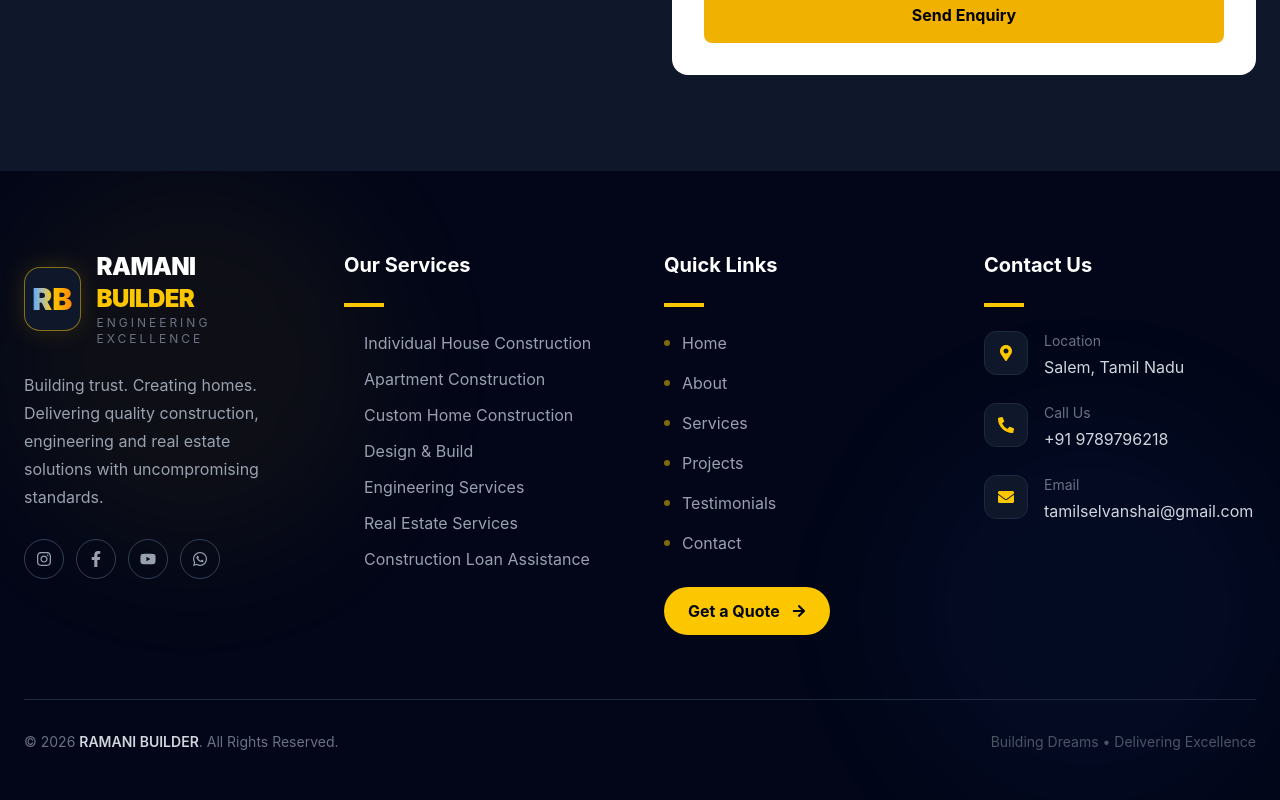
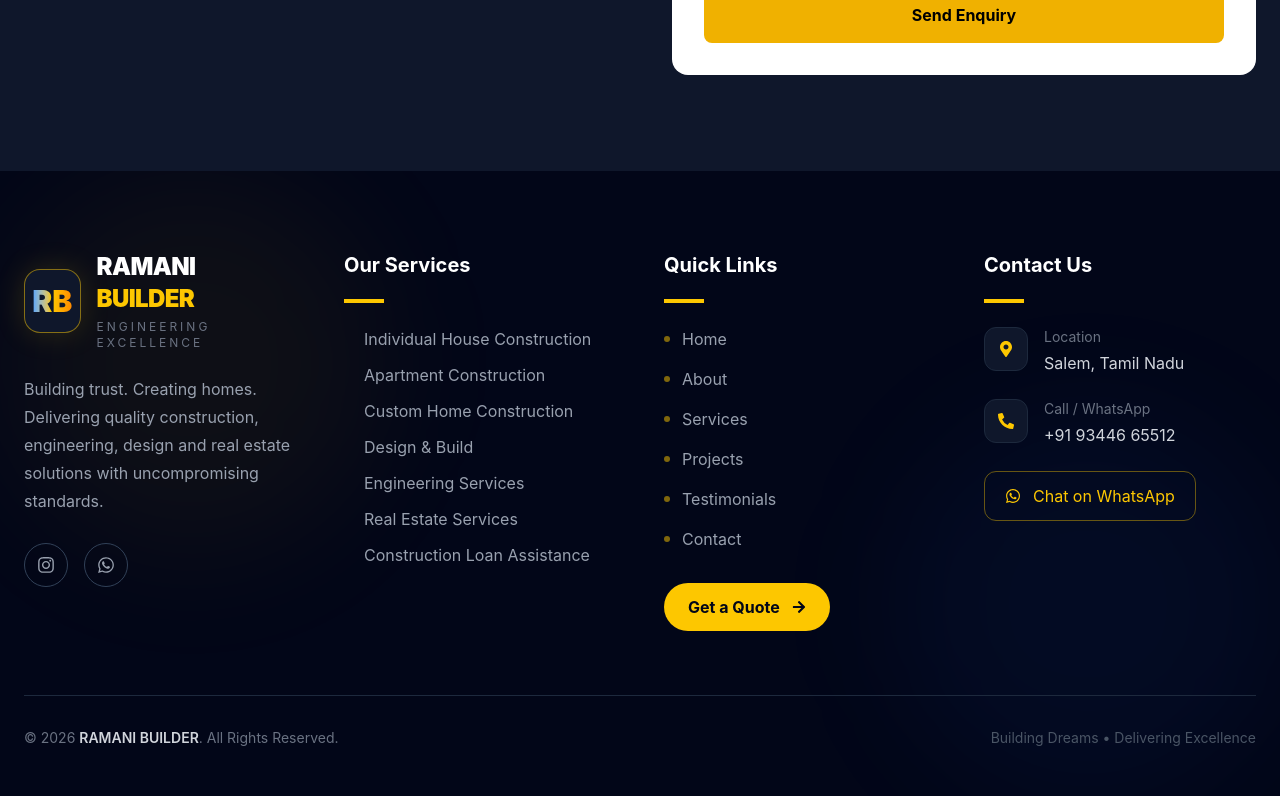
Before and after one commit to tamilselvanshai/ramani-builder, a React (Vite) app: page / in a window 1280 px wide. Shown: the part 7933-8733 px from the top of the page. Built offline with nearby package versions, Linux system fonts and the light colour scheme.

Commit message:
Update footer contact and social links

```diff
--- a/src/components/Footer.jsx
+++ b/src/components/Footer.jsx
@@ -1,10 +1,7 @@
 import {
   FaInstagram,
-  FaFacebookF,
-  FaYoutube,
   FaWhatsapp,
   FaPhoneAlt,
-  FaEnvelope,
   FaMapMarkerAlt,
   FaArrowRight,
 } from "react-icons/fa";
@@ -37,75 +34,134 @@ export default function Footer() {
 
       <div className="absolute bottom-0 right-0 w-96 h-96 bg-blue-500/5 rounded-full blur-3xl pointer-events-none"></div>
 
-      {/* Main Footer */}
+      {/* MAIN FOOTER */}
       <div className="relative max-w-7xl mx-auto px-6 pt-20 pb-12">
 
         <div className="grid grid-cols-1 md:grid-cols-2 lg:grid-cols-4 gap-12">
 
-          {/* BRAND */}
+
+          {/* ================================================= */}
+          {/* BRAND SECTION */}
+          {/* ================================================= */}
+
           <div>
 
-            {/* RB LOGO */}
+            {/* RB LOGO + BRAND */}
             <div className="flex items-center gap-4 mb-6">
 
-              <div className="relative w-16 h-16 rounded-2xl border border-yellow-400/50 bg-slate-900 flex items-center justify-center shadow-[0_0_25px_rgba(250,204,21,0.15)]">
+              <div
+                className="
+                  relative
+                  w-16
+                  h-16
+                  rounded-2xl
+                  border
+                  border-yellow-400/50
+                  bg-slate-900
+                  flex
+                  items-center
+                  justify-center
+                  shadow-[0_0_30px_rgba(250,204,21,0.15)]
+                "
+              >
 
-                <span className="text-3xl font-black bg-gradient-to-r from-blue-400 via-yellow-400 to-orange-400 bg-clip-text text-transparent">
+                <span
+                  className="
+                    text-3xl
+                    font-black
+                    bg-gradient-to-r
+                    from-blue-400
+                    via-yellow-400
+                    to-orange-400
+                    bg-clip-text
+                    text-transparent
+                  "
+                >
                   RB
                 </span>
 
               </div>
 
               <div>
+
                 <h2 className="text-2xl font-black tracking-tight">
                   RAMANI
-                  <span className="text-yellow-400"> BUILDER</span>
+                  <span className="text-yellow-400">
+                    {" "}BUILDER
+                  </span>
                 </h2>
 
-                <p className="text-xs text-gray-500 tracking-[3px] uppercase">
+                <p className="text-xs text-gray-500 tracking-[3px] uppercase mt-1">
                   Engineering Excellence
                 </p>
+
               </div>
 
             </div>
 
+
+            {/* DESCRIPTION */}
             <p className="text-gray-400 leading-7 max-w-sm">
               Building trust. Creating homes. Delivering quality
-              construction, engineering and real estate solutions
-              with uncompromising standards.
+              construction, engineering, design and real estate
+              solutions with uncompromising standards.
             </p>
 
+
             {/* SOCIAL ICONS */}
-            <div className="flex gap-3 mt-7">
+            <div className="flex gap-4 mt-7">
 
+              {/* INSTAGRAM */}
               <a
-                href="https://instagram.com/"
+                href="https://www.instagram.com/sri_ramanibuilder/"
                 target="_blank"
                 rel="noopener noreferrer"
-                className="w-10 h-10 rounded-full border border-slate-700 flex items-center justify-center text-gray-400 hover:text-yellow-400 hover:border-yellow-400 transition"
+                aria-label="Instagram"
+                className="
+                  w-11
+                  h-11
+                  rounded-full
+                  border
+                  border-slate-700
+                  flex
+                  items-center
+                  justify-center
+                  text-gray-400
+                  hover:text-yellow-400
+                  hover:border-yellow-400
+                  hover:-translate-y-1
+                  transition-all
+                  duration-300
+                "
               >
-                <FaInstagram />
+                <FaInstagram className="text-lg" />
               </a>
 
+
+              {/* WHATSAPP */}
               <a
-                href="#"
-                className="w-10 h-10 rounded-full border border-slate-700 flex items-center justify-center text-gray-400 hover:text-yellow-400 hover:border-yellow-400 transition"
+                href="https://wa.me/919344665512"
+                target="_blank"
+                rel="noopener noreferrer"
+                aria-label="WhatsApp"
+                className="
+                  w-11
+                  h-11
+                  rounded-full
+                  border
+                  border-slate-700
+                  flex
+                  items-center
+                  justify-center
+                  text-gray-400
+                  hover:text-yellow-400
+                  hover:border-yellow-400
+                  hover:-translate-y-1
+                  transition-all
+                  duration-300
+                "
               >
-                <FaFacebookF />
-              </a>
-
-              <a
-                href="#"
-                className="w-10 h-10 rounded-full border border-slate-700 flex items-center justify-center text-gray-400 hover:text-yellow-400 hover:border-yellow-400 transition"
-              >
-                <FaYoutube />
-              </a>
-
-              <a
-                href="#"
-                className="w-10 h-10 rounded-full border border-slate-700 flex items-center justify-center text-gray-400 hover:text-yellow-400 hover:border-yellow-400 transition"
-              >
-                <FaWhatsapp />
+                <FaWhatsapp className="text-lg" />
               </a>
 
             </div>
@@ -113,10 +169,13 @@ export default function Footer() {
           </div>
 
 
+          {/* ================================================= */}
           {/* SERVICES */}
+          {/* ================================================= */}
+
           <div>
 
-            <h3 className="text-xl font-bold mb-6">
+            <h3 className="text-xl font-bold mb-5">
               Our Services
             </h3>
 
@@ -125,14 +184,32 @@ export default function Footer() {
             <ul className="space-y-3">
 
               {services.map((service, index) => (
+
                 <li key={index}>
 
                   <a
                     href="#services"
-                    className="group flex items-start gap-2 text-gray-400 hover:text-yellow-400 transition"
+                    className="
+                      group
+                      flex
+                      items-start
+                      gap-2
+                      text-gray-400
+                      hover:text-yellow-400
+                      transition
+                    "
                   >
 
-                    <FaArrowRight className="text-yellow-400 text-xs mt-1.5 opacity-0 group-hover:opacity-100 transition" />
+                    <FaArrowRight
+                      className="
+                        text-yellow-400
+                        text-xs
+                        mt-1.5
+                        opacity-0
+                        group-hover:opacity-100
+                        transition
+                      "
+                    />
 
                     <span>
                       {service}
@@ -141,6 +218,7 @@ export default function Footer() {
                   </a>
 
                 </li>
+
               ))}
 
             </ul>
@@ -148,10 +226,13 @@ export default function Footer() {
           </div>
 
 
+          {/* ================================================= */}
           {/* QUICK LINKS */}
+          {/* ================================================= */}
+
           <div>
 
-            <h3 className="text-xl font-bold mb-6">
+            <h3 className="text-xl font-bold mb-5">
               Quick Links
             </h3>
 
@@ -160,41 +241,81 @@ export default function Footer() {
             <ul className="space-y-4">
 
               {quickLinks.map((item, index) => (
+
                 <li key={index}>
 
                   <a
                     href={item.link}
-                    className="group flex items-center gap-3 text-gray-400 hover:text-yellow-400 transition"
+                    className="
+                      group
+                      flex
+                      items-center
+                      gap-3
+                      text-gray-400
+                      hover:text-yellow-400
+                      transition
+                    "
                   >
 
-                    <span className="w-1.5 h-1.5 rounded-full bg-yellow-400 opacity-50 group-hover:opacity-100"></span>
+                    <span
+                      className="
+                        w-1.5
+                        h-1.5
+                        rounded-full
+                        bg-yellow-400
+                        opacity-50
+                        group-hover:opacity-100
+                        transition
+                      "
+                    ></span>
 
                     {item.name}
 
                   </a>
 
                 </li>
+
               ))}
 
             </ul>
 
 
-            {/* CTA */}
+            {/* QUOTE BUTTON */}
             <a
               href="#contact"
-              className="inline-flex items-center gap-3 mt-8 px-6 py-3 rounded-full bg-yellow-400 text-slate-950 font-bold hover:bg-yellow-300 transition"
+              className="
+                inline-flex
+                items-center
+                gap-3
+                mt-8
+                px-6
+                py-3
+                rounded-full
+                bg-yellow-400
+                text-slate-950
+                font-bold
+                hover:bg-yellow-300
+                hover:-translate-y-1
+                transition-all
+                duration-300
+              "
             >
               Get a Quote
+
               <FaArrowRight className="text-sm" />
+
             </a>
 
           </div>
 
 
+          {/* ================================================= */}
           {/* CONTACT */}
+          {/* ================================================= */}
+
           <div>
 
-            <h3 className="text-xl font-bold mb-6">
+            <h3 className="text-xl font-bold mb-5">
               Contact Us
             </h3>
 
@@ -204,11 +325,26 @@ export default function Footer() {
             {/* LOCATION */}
             <div className="flex gap-4 mb-6">
 
-              <div className="w-11 h-11 flex-shrink-0 rounded-xl bg-slate-900 border border-slate-800 flex items-center justify-center text-yellow-400">
+              <div
+                className="
+                  w-11
+                  h-11
+                  flex-shrink-0
+                  rounded-xl
+                  bg-slate-900
+                  border
+                  border-slate-800
+                  flex
+                  items-center
+                  justify-center
+                  text-yellow-400
+                "
+              >
                 <FaMapMarkerAlt />
               </div>
 
               <div>
+
                 <p className="text-sm text-gray-500 mb-1">
                   Location
                 </p>
@@ -216,70 +352,118 @@ export default function Footer() {
                 <p className="text-gray-300">
                   Salem, Tamil Nadu
                 </p>
+
               </div>
 
             </div>
 
 
-            {/* PHONE */}
+            {/* WHATSAPP / PHONE */}
             <div className="flex gap-4 mb-6">
 
-              <div className="w-11 h-11 flex-shrink-0 rounded-xl bg-slate-900 border border-slate-800 flex items-center justify-center text-yellow-400">
+              <div
+                className="
+                  w-11
+                  h-11
+                  flex-shrink-0
+                  rounded-xl
+                  bg-slate-900
+                  border
+                  border-slate-800
+                  flex
+                  items-center
+                  justify-center
+                  text-yellow-400
+                "
+              >
                 <FaPhoneAlt />
               </div>
 
               <div>
+
                 <p className="text-sm text-gray-500 mb-1">
-                  Call Us
+                  Call / WhatsApp
                 </p>
 
-                <p className="text-gray-300">
-                  +91 9789796218
-                </p>
+                <a
+                  href="tel:+919344665512"
+                  className="text-gray-300 hover:text-yellow-400 transition"
+                >
+                  +91 93446 65512
+                </a>
+
               </div>
 
             </div>
 
 
-            {/* EMAIL */}
-            <div className="flex gap-4">
+            {/* WHATSAPP DIRECT BUTTON */}
+            <a
+              href="https://wa.me/919344665512"
+              target="_blank"
+              rel="noopener noreferrer"
+              className="
+                inline-flex
+                items-center
+                gap-3
+                px-5
+                py-3
+                rounded-xl
+                border
+                border-yellow-400/40
+                text-yellow-400
+                hover:bg-yellow-400
+                hover:text-slate-950
+                transition-all
+                duration-300
+              "
+            >
 
-              <div className="w-11 h-11 flex-shrink-0 rounded-xl bg-slate-900 border border-slate-800 flex items-center justify-center text-yellow-400">
-                <FaEnvelope />
-              </div>
+              <FaWhatsapp />
 
-              <div>
-                <p className="text-sm text-gray-500 mb-1">
-                  Email
-                </p>
+              Chat on WhatsApp
 
-                <p className="text-gray-300 break-all">
-                  tamilselvanshai@gmail.com
-                </p>
-              </div>
-
-            </div>
+            </a>
 
           </div>
 
         </div>
 
 
-        {/* GOLD DIVIDER */}
+        {/* ================================================= */}
+        {/* DIVIDER */}
+        {/* ================================================= */}
+
         <div className="mt-16 pt-8 border-t border-slate-800">
 
-          <div className="flex flex-col md:flex-row items-center justify-between gap-4">
+          <div
+            className="
+              flex
+              flex-col
+              md:flex-row
+              items-center
+              justify-between
+              gap-4
+            "
+          >
 
             <p className="text-gray-500 text-sm text-center md:text-left">
+
               © {new Date().getFullYear()}{" "}
+
               <span className="text-gray-300 font-semibold">
                 RAMANI BUILDER
               </span>
+
               . All Rights Reserved.
+
             </p>
 
-            <p className="text-gray-600 text-sm">
+
+            <p className="text-gray-600 text-sm text-center">
+
               Building Dreams • Delivering Excellence
+
             </p>
 
           </div>
```
